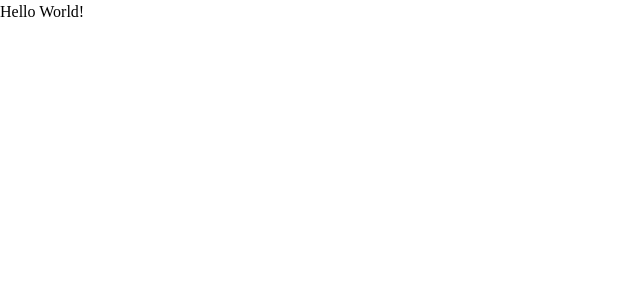
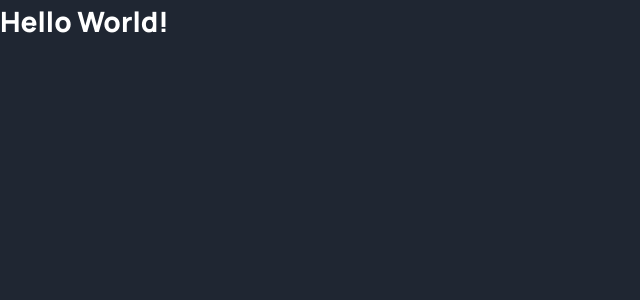
Before and after one commit to arey-dev/advice-generator-app, a React (Vite) app: page / in a window 1280 px wide. Shown: the top 300 px of the page, without its empty margins (0-640 px from the left). Built offline with nearby package versions, Linux system fonts and the light colour scheme.

Commit message:
add general styles

```diff
--- a/src/styles/index.css
+++ b/src/styles/index.css
@@ -2,7 +2,7 @@
 
 :root {
   --font-family: 'Manrope', sans-serif;
-  --font-weight: 800;
+  --font-weight-bold: 800;
 
   --font-size-400: 1.75rem;
 
@@ -20,3 +20,19 @@
   -moz-osx-font-smoothing: grayscale;
   -webkit-text-size-adjust: 100%;
 }
+
+body {
+  font-family: var(--font-family);
+  font-size: var(--font-size-400);
+  font-weight: var(--font-weight-bold);
+  background-color: var(--clr-neutral-600);
+  color: #ffffff;
+  line-height: 1.5;
+}
+
+.flex {
+  display: flex;
+  flex-direction: column;
+  justify-content: center;
+  align-items: center;
+}
```
